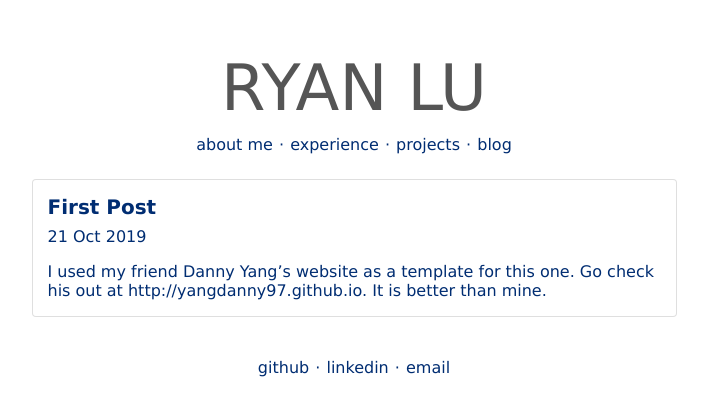
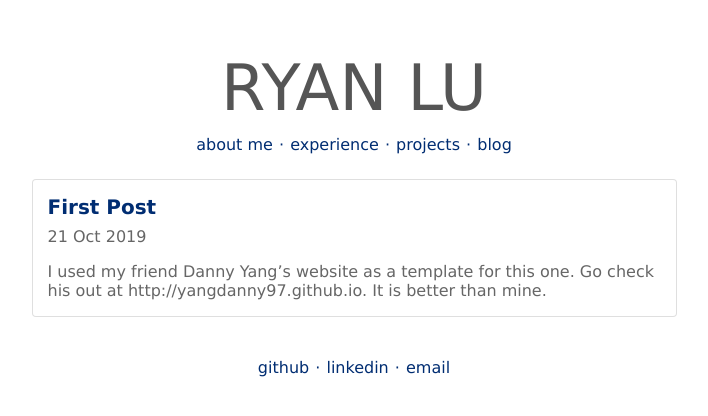
Before and after one commit to ryanlu41/ryanlu41.github.io, a Jekyll site: the page built from _posts/2019-02-27-First-Post.md, in a window 1280 px wide. Shown: the top 416 px of the page, without its empty margins (286-994 px from the left). Built offline with Jekyll 4.4.1, drawn with Linux system fonts in a browser that asks for light colours.

Commit message:
Update post.html

```diff
--- a/_layouts/post.html
+++ b/_layouts/post.html
@@ -4,7 +4,7 @@ layout: default
 <style>
     p {
         font: 16px verdana, tahoma, sans-serif;
-        color:#002D72;
+        color:#666;
     }
 
     ul li:before {
```
